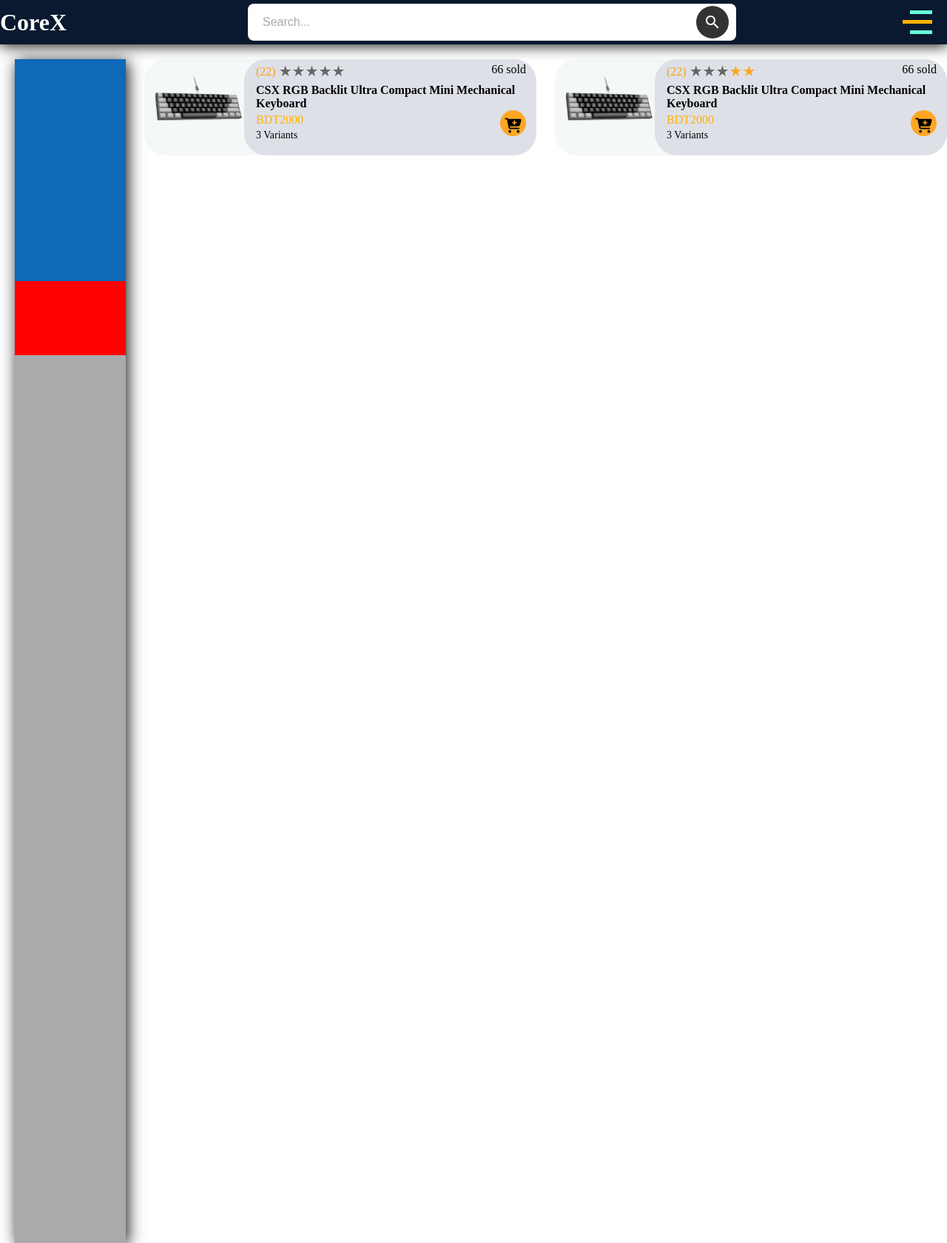
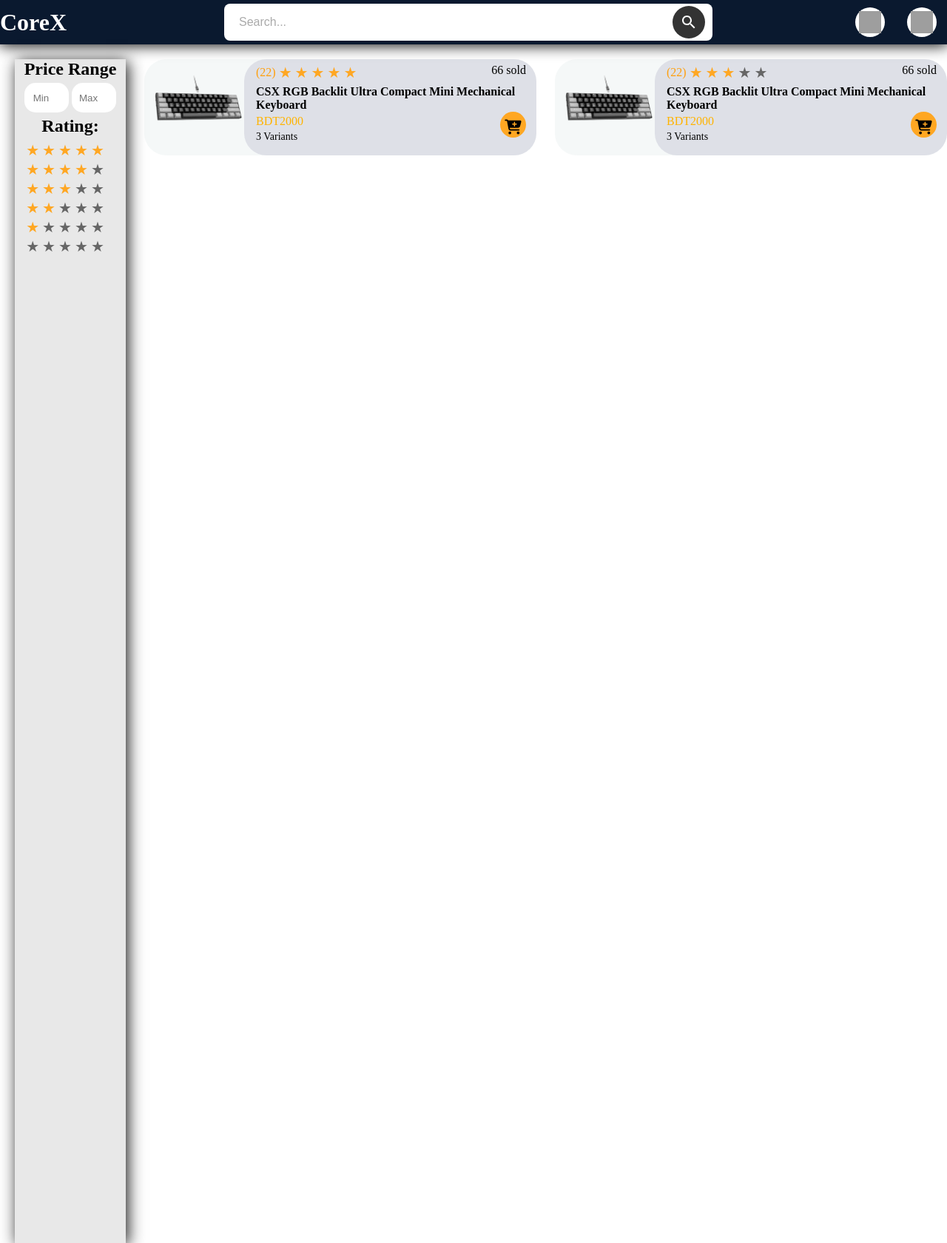
Before and after one commit to Asif-Arafat-Rafat/CoreX, a PHP site: page / in a window 1280 px wide. Shown: the whole page at 74% size. Run offline with PHP 8.4, Linux system fonts and the light colour scheme; data that the repository does not hold is empty; some libraries are stand-ins or nearby versions; grey boxes are pictures that could not be loaded.

Commit message:
login form done

```diff
--- /dev/null
+++ b/backend/database/connection.php
@@ -0,0 +1,4 @@
+<?php
+    $connection= new mysqli('localhost','root','','corex');
+
+?>
--- a/components/homepage/bottom.php
+++ b/components/homepage/bottom.php
@@ -1,4 +1,5 @@
 
 </body>
+<script src="./js/nav.js"></script>
 <script src="https://kit.fontawesome.com/318799c1ce.js" crossorigin="anonymous"></script>
 </html>
--- a/components/homepage/cardlist.php
+++ b/components/homepage/cardlist.php
@@ -5,6 +5,7 @@
 <div class="infocard">
         <div class="reviews">
                 <?php
+                $vote=22;
                 include "./components/homepage/noneditable-rating.php";
                 ?>
                 <div class="soldInfo"><p>66 sold</p></div>
--- /dev/null
+++ b/components/homepage/form.php
@@ -0,0 +1,29 @@
+<div class="formview">
+    <div class="formbg"></div>
+
+    <div class="form">
+    <div class="state">
+        <button class="loginOption">Log In</button>
+        <button class="registerOption">Register</button>
+    </div>
+    <div class="underline"></div>
+        <div class="login">
+            <form action="" method="post">
+                <label for="user">Email/Phone Number:</label>
+                <input type="text" id='user'>
+                <label for="password">Password:</label>
+                <input type="password" id='password'>
+                <input type="submit">
+            </form>
+        </div>
+        <div class="register">
+            <form action="" method="post">
+                <label for="name">Name:</label>
+                <input type="text" id="name">
+                <label for="phone">Phone Number</label>
+                <input type="text" id="phone">
+
+            </form>
+        </div>
+    </div>
+</div>
--- a/components/homepage/nav.php
+++ b/components/homepage/nav.php
@@ -21,10 +21,13 @@
   </div>
   <div class=""></div>
 </div>
-
-    <div class="menu">
+<div class="menu">
+  <div class="icon profileicon"><img src="./image/icons/user.icon" alt="issue"></div>
+  <div class="icon carticon"><img src="./image/icons/cart.icon" alt="issue"></div>
+</div>
+    <!-- <div class="menu">
         <div class="linemenu"></div>
         <div class="linemenuL"></div>
         <div class="linemenu"></div>
-        </div>
+        </div> -->
 </div>
--- a/components/homepage/noneditable-rating.php
+++ b/components/homepage/noneditable-rating.php
@@ -1,13 +1,21 @@
 <div class="rating noneditable-rating ">
-  <p>(22)</p>
-  <input value="5" name="rate" id="star5" type="radio" disabled>
-  <label title="text" for="star5"></label>
-  <input value="4" name="rate" id="star4" type="radio" disabled>
-  <label title="text" for="star4"></label>
-  <input value="3" name="rate" id="star3" type="radio" disabled>
-  <label title="text" for="star3"></label>
-  <input value="2" name="rate" id="star2" type="radio" checked="" disabled>
-  <label title="text" for="star2"></label>
-  <input value="1" name="rate" id="star1" type="radio" disabled>
-  <label title="text" for="star1"></label>
+  <?php
+  if($vote){
+  echo '<p>('.$vote.')</p>';
+  unset($vote);
+  }
+  ?>
+  <?php
+
+   for($i=0;$i<5;$i++){
+    if($i<$star){
+        echo '<p class="checked"></p>';
+    }
+    else{
+    echo'<p class="star"></p>';
+    }
+   }
+  ?>
+
+
 </div>
--- a/components/homepage/sidebar.php
+++ b/components/homepage/sidebar.php
@@ -1,6 +1,32 @@
 <div class="sidebar">
     <div class="section1">
+        <h2 class="title">
+            Price Range
+        </h2>
 
+        <div>
+            <input type="number" placeholder="Min">
+            <input type="number" placeholder="Max">
+        </div>
+        <h2 class="ratingRange">
+            Rating:
+        </h2>
+        <div>
+            <?php
+            $star=5;
+            include './components/homepage/noneditable-rating.php';
+            $star=4;
+            include './components/homepage/noneditable-rating.php';
+            $star=3;
+            include './components/homepage/noneditable-rating.php';
+            $star=2;
+            include './components/homepage/noneditable-rating.php';
+            $star=1;
+            include './components/homepage/noneditable-rating.php';
+            $star=0;
+            include './components/homepage/noneditable-rating.php';
+            ?>
+        </div>
     </div>
     <div class="section2">
 
--- a/css/styles.css
+++ b/css/styles.css
@@ -62,13 +62,23 @@ body {
 }
 
 .menu {
+  display: flex;
+  gap: 30px;
+  margin-right: 14px;
+}
+.menu .icon {
   width: 40px;
   height: 40px;
+  border-radius: 50%;
+  background-color: rgb(255, 255, 255);
+  text-align: center;
   display: flex;
-  align-items: end;
-  flex-direction: column;
-  justify-content: space-around;
-  margin-right: 20px;
+  align-items: center;
+  justify-content: center;
+}
+.menu .carticon img, .menu .profileicon img {
+  width: 30px;
+  height: 30px;
 }
 
 .linemenu {
@@ -312,20 +322,29 @@ body {
   height: 100rem;
   margin-top: 20px;
   margin-left: 20px;
-  background-color: #aaa;
+  background-color: rgba(170, 170, 170, 0.2745098039);
   box-shadow: 3px 3px 20px rgb(25, 25, 25);
 }
 .sidebar .section1 {
   width: 100%;
   height: 300px;
-  background-color: rgb(14, 105, 184);
+  display: flex;
+  flex-direction: column;
+  gap: 5px;
+  align-items: center;
+}
+.sidebar .section1 input {
+  width: 60px;
+  height: 40px;
+  border-radius: 15px;
+  text-align: center;
+  border: 0;
+  outline: 0;
 }
 .sidebar .section2 {
   width: 100%;
   height: 100px;
-  background-color: red;
 }
-
 .rating {
   margin-right: 10px;
   display: flex;
@@ -337,24 +356,88 @@ body {
   margin-right: 4px;
 }
 
-.rating:not(:checked) > input {
-  position: absolute;
-  appearance: none;
-}
-
-.rating:not(:checked) > label {
+.rating > .star {
   float: right;
   cursor: pointer;
   font-size: 20px;
   color: #666;
 }
 
-.rating:not(:checked) > label:before {
+.rating > .star:before {
   content: "★";
 }
 
-.rating > input:checked ~ label {
+.rating > .checked:before {
+  content: "★";
+}
+
+.rating > .checked {
+  float: right;
+  cursor: pointer;
+  font-size: 20px;
   color: #ffa723;
 }
 
+.form {
+  width: 400px;
+  min-height: 400px;
+  height: fit-content;
+  position: absolute;
+  top: -600px;
+  left: auto;
+  justify-self: center;
+  background-color: #0A192F;
+  display: flex;
+  flex-direction: column;
+  align-items: center;
+  justify-content: center;
+  border-radius: 30px;
+  border: 6px solid yellow;
+  left: 50%;
+  transform: translateX(-50%);
+}
+.form .state {
+  display: flex;
+  width: 100%;
+}
+.form .state button {
+  margin-bottom: 20px;
+  width: 50%;
+  height: 40px;
+  background-color: rgba(0, 0, 0, 0);
+  border: rgba(0, 0, 0, 0);
+  color: #FFFFFF;
+}
+.form .state .loginOption {
+  border-bottom: 4px solid yellow;
+}
+.form .state .underline {
+  width: 50%;
+  height: 20px;
+  background-color: white;
+}
+.form form {
+  display: flex;
+  flex-direction: column;
+  gap: 20px;
+}
+.form form input {
+  width: 300px;
+  height: 30px;
+  border-radius: 5px;
+}
+.form label {
+  color: #FFFFFF;
+}
+
+.formbg {
+  display: none;
+  position: absolute;
+  width: 100%;
+  height: 100%;
+  left: 0%;
+  top: 0;
+  background-color: rgba(51, 51, 51, 0.5411764706);
+}
+
 /*# sourceMappingURL=styles.css.map */
--- a/index.php
+++ b/index.php
@@ -5,13 +5,17 @@ include "./components/homepage/nav.php";?>
 <div class="mainlook">
     <?php
     include "./components/homepage/sidebar.php";
+    include "./components/homepage/form.php";
     ?>
     <div class="itemplacelist">
         <?php
+        $star=5;
         include "./components/homepage/cardlist.php";
+        $star=3;
         include "./components/homepage/cardlist.php";
         ?>
     </div>
+
 </div>
 <?php
 include "./components/homepage/bottom.php";
--- /dev/null
+++ b/js/nav.js
@@ -0,0 +1,22 @@
+const profileform= document.querySelector('.profileicon');
+
+profileform.addEventListener('click',()=>{
+    const loginform=document.querySelector('.form');
+    loginform.style.top = '100px';
+    document.querySelector('.formbg').style.display='inline';
+})
+document.querySelector('.formbg').addEventListener('click',()=>{
+    const loginform=document.querySelector('.form');
+    loginform.style.top = '-600px';
+    document.querySelector('.formbg').style.display='none';
+})
+document.querySelector('.loginOption').addEventListener('click',()=>{
+    document.querySelector('.login').style.display='inline';
+    document.querySelector('.loginOption').style.borderBottom="4px solid yellow";
+    document.querySelector('.registerOption').style.borderBottom="0px solid yellow";
+})
+document.querySelector('.registerOption').addEventListener('click',()=>{
+    document.querySelector('.login').style.display='none';
+    document.querySelector('.loginOption').style.borderBottom="0px solid yellow";
+    document.querySelector('.registerOption').style.borderBottom="4px solid yellow";
+})
--- a/package.json
+++ b/package.json
@@ -1,5 +1,5 @@
 {
   "dependencies": {
-    "sass": "^1.77.8"
+    "sass": "^1.78.0"
   }
 }
--- a/sass/styles.scss
+++ b/sass/styles.scss
@@ -9,6 +9,7 @@ $list-details:$list-width - 125;
   padding: 0;
   margin: 0;
 }
+
 body{
   background-color: #fff;
 
@@ -21,20 +22,42 @@ body{
   background-color: get-color($current-theme, "primary");
   justify-content: space-between;
   box-shadow: 0px 0px 20px 1px;
+
 }
 
 .icon {
   color: get-color($current-theme, "text");
 }
 
-.menu {
-  width: 40px;
-  height: 40px;
+// .menu {
+//   width: 40px;
+//   height: 40px;
+//   display: flex;
+//   align-items: end;
+//   flex-direction: column;
+//   justify-content: space-around;
+//   margin-right: 20px;
+// }
+.menu{
   display: flex;
-  align-items: end;
-  flex-direction: column;
-  justify-content: space-around;
-  margin-right: 20px;
+  gap: 30px;
+  margin-right: 14px;
+  .icon{
+    width: 40px;
+    height: 40px;
+    border-radius: 50%;
+    background-color: rgb(255, 255, 255);
+    text-align: center;
+    display: flex;
+    align-items: center;
+    justify-content: center;
+  }
+  .carticon , .profileicon{
+    img{
+      width: 30px;
+      height: 30px;
+  }
+  }
 }
 .linemenu {
   height: 5px;
@@ -272,17 +295,32 @@ body{
   height: 100rem;
   margin-top: 20px;
   margin-left: 20px;
-  background-color: #aaa;
+  background-color: #aaaaaa46;
   box-shadow: 3px 3px 20px rgb(25, 25, 25);
   .section1 {
     width: 100%;
     height: 300px;
-    background-color: rgb(14, 105, 184);
+    display: flex;
+    flex-direction: column;
+    gap: 5px;
+    // background-color: rgb(14, 105, 184);
+    align-items: center;
+    input{
+      width: 60px;
+      height: 40px;
+      border-radius: 15px;
+      text-align: center;
+      border: 0;
+      outline: 0;
+    }
   }
   .section2 {
     width: 100%;
     height: 100px;
-    background-color: red;
+    // background-color: red;
+  }
+  .sidebartitle{
+
   }
 }
 
@@ -297,22 +335,89 @@ body{
   }
 }
 
-.rating:not(:checked) > input {
-  position: absolute;
-  appearance: none;
-}
 
-.rating:not(:checked) > label {
+
+.rating > .star {
   float: right;
   cursor: pointer;
   font-size: 20px;
   color: #666;
 }
 
-.rating:not(:checked) > label:before {
+.rating > .star:before {
+  content: "★";
+}
+.rating > .checked:before {
   content: "★";
 }
 
-.rating > input:checked ~ label {
+.rating > .checked {
+  float: right;
+  cursor: pointer;
+  font-size: 20px;
   color: #ffa723;
 }
+
+
+.form{
+  width: 400px;
+  min-height: 400px;
+  height: fit-content;
+  position:absolute;
+  top: -600px;
+  left: auto;
+  justify-self: center;
+  background-color: get-color($current-theme, "primary");
+  display: flex;
+  flex-direction: column;
+  align-items: center;
+  justify-content: center;
+  border-radius: 30px;
+  border: 6px solid yellow;
+  left:50%;
+  transform: translateX(-50%);
+  .state{
+    display: flex;
+    width: 100%;
+    button{
+      margin-bottom: 20px;
+      width: 50%;
+      height: 40px;
+      background-color: #00000000;
+      border: #00000000;
+      color: get-color($current-theme,'text');
+
+    }
+    .loginOption{
+      border-bottom: 4px solid yellow;
+    }
+    .underline{
+      width: 50%;
+      height: 20px;
+      background-color: white;
+
+    }
+  }
+  form{
+    display: flex;
+    flex-direction: column;
+    gap: 20px;
+    input{
+      width: 300px;
+      height: 30px;
+      border-radius: 5px;
+    }
+  }
+  label{
+    color: get-color($current-theme, "text");
+  }
+}
+.formbg{
+  display:none ;
+  position: absolute;
+  width: 100%;
+  height: 100%;
+  left: 0%;
+  top: 0;
+  background-color: #3333338a;
+}
```
Also changed, not shown: package-lock.json, 4 other files.
